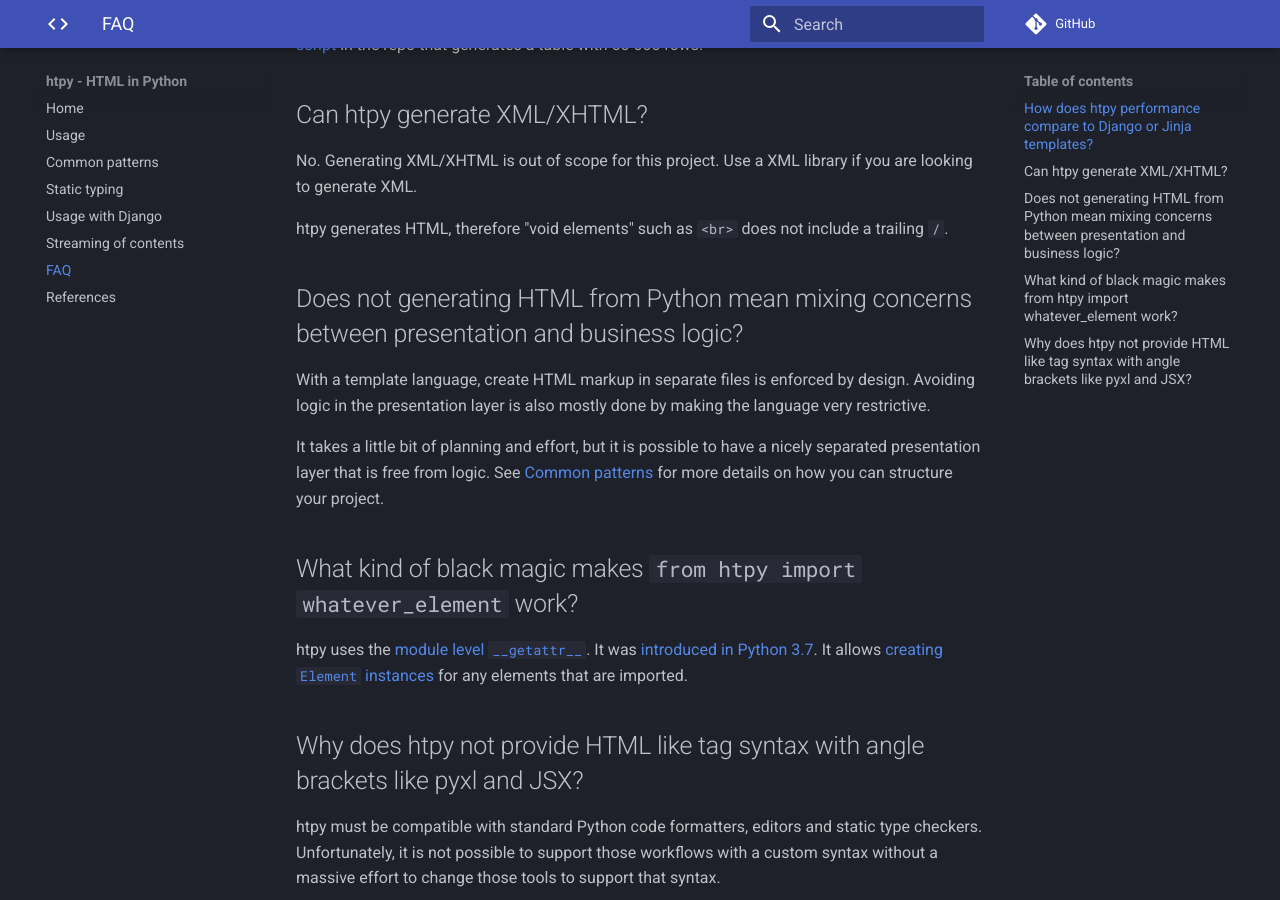
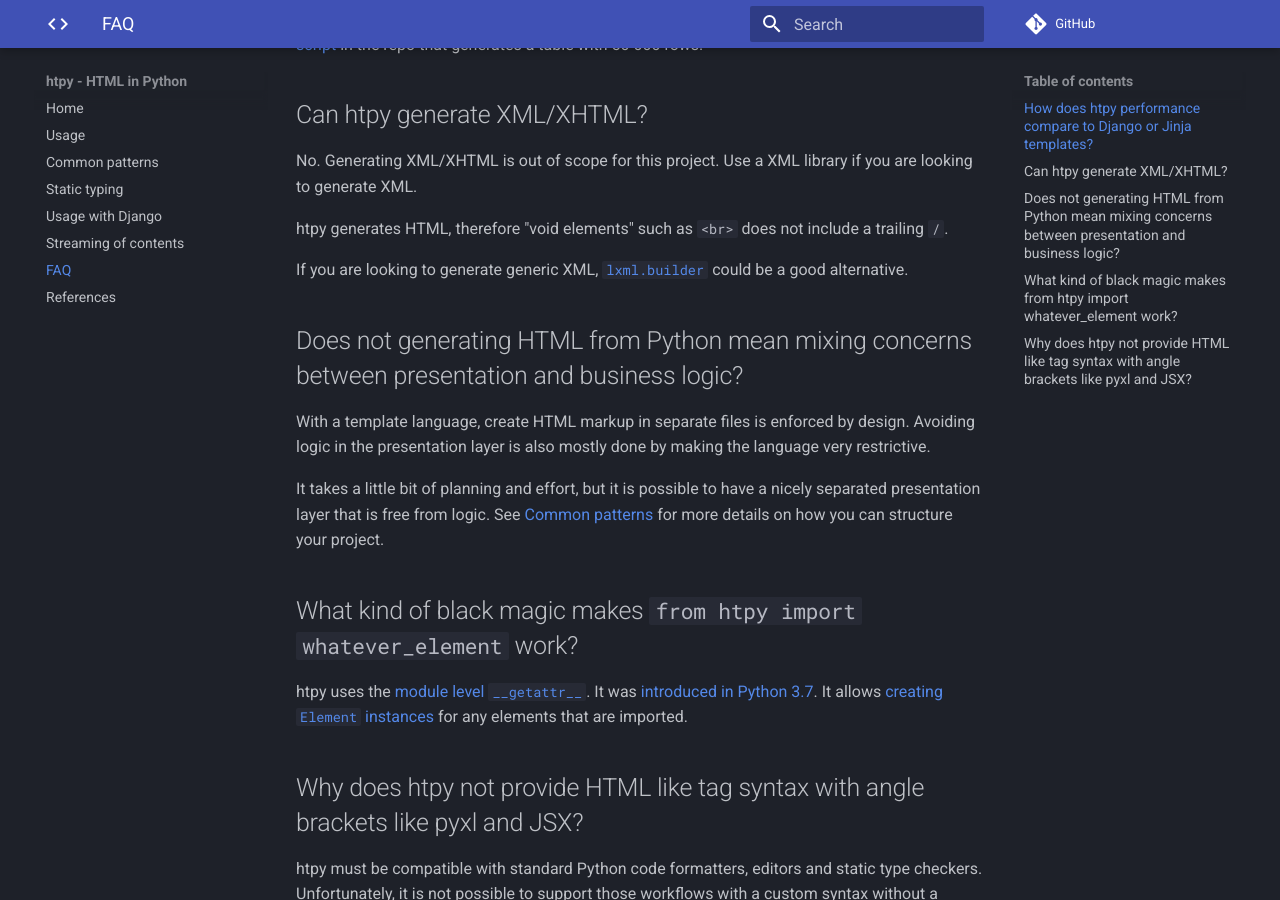
Before and after one commit to pelme/htpy, an MkDocs documentation site: the page built from docs/faq.md, in a window 1280 px wide and 900 px high, scrolled down 445 px. Built offline with MkDocs 1.6.1 and Material for MkDocs 9.7.7, drawn with Linux system fonts in a browser that asks for light colours; comment, search, counter and statistics services are not loaded.

Commit message:
add note to faq about lxml.builder

```diff
--- a/docs/faq.md
+++ b/docs/faq.md
@@ -15,6 +15,8 @@
 you are looking to generate XML.
 
 htpy generates HTML, therefore "void elements" such as `<br>` does not include a trailing `/`.
+
+If you are looking to generate generic XML, [`lxml.builder`](https://lxml.de/apidoc/lxml.builder.html) could be a good alternative.
 
 ## Does not generating HTML from Python mean mixing concerns between presentation and business logic?
 
```
